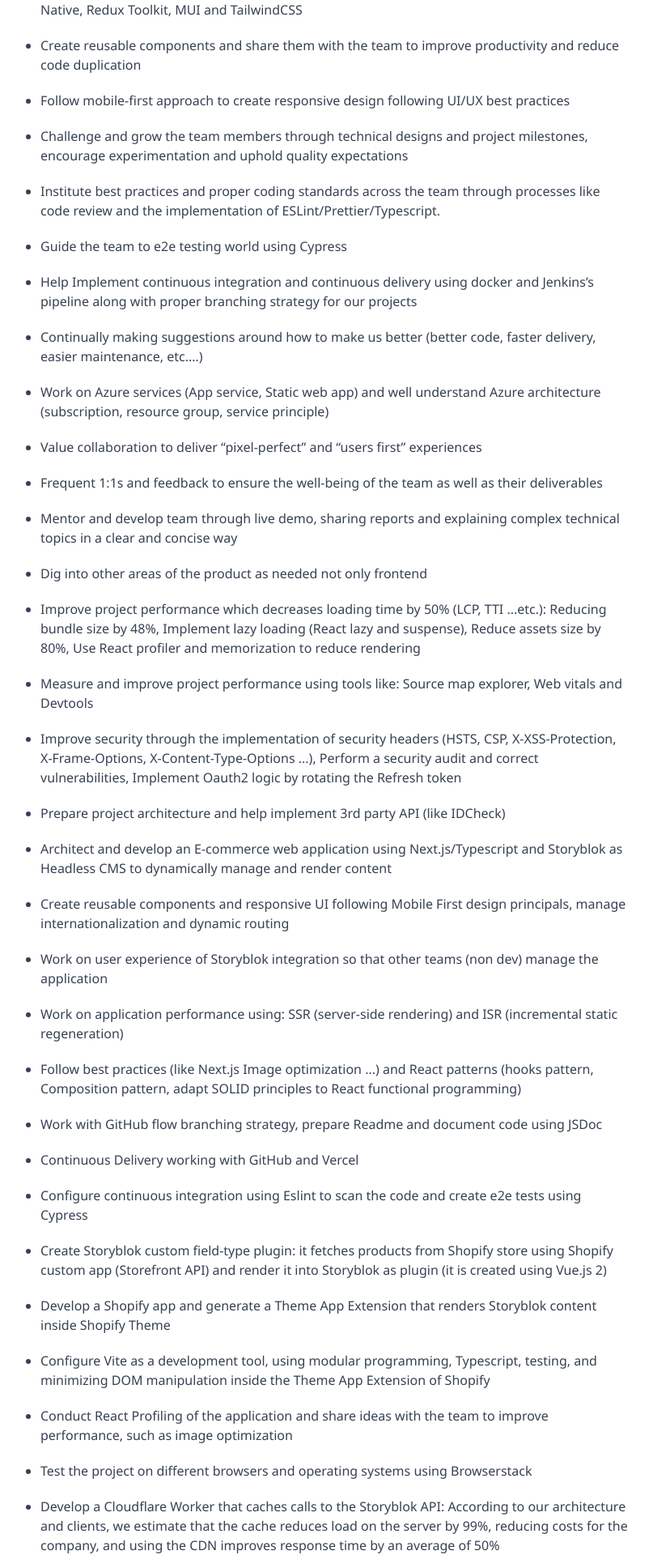
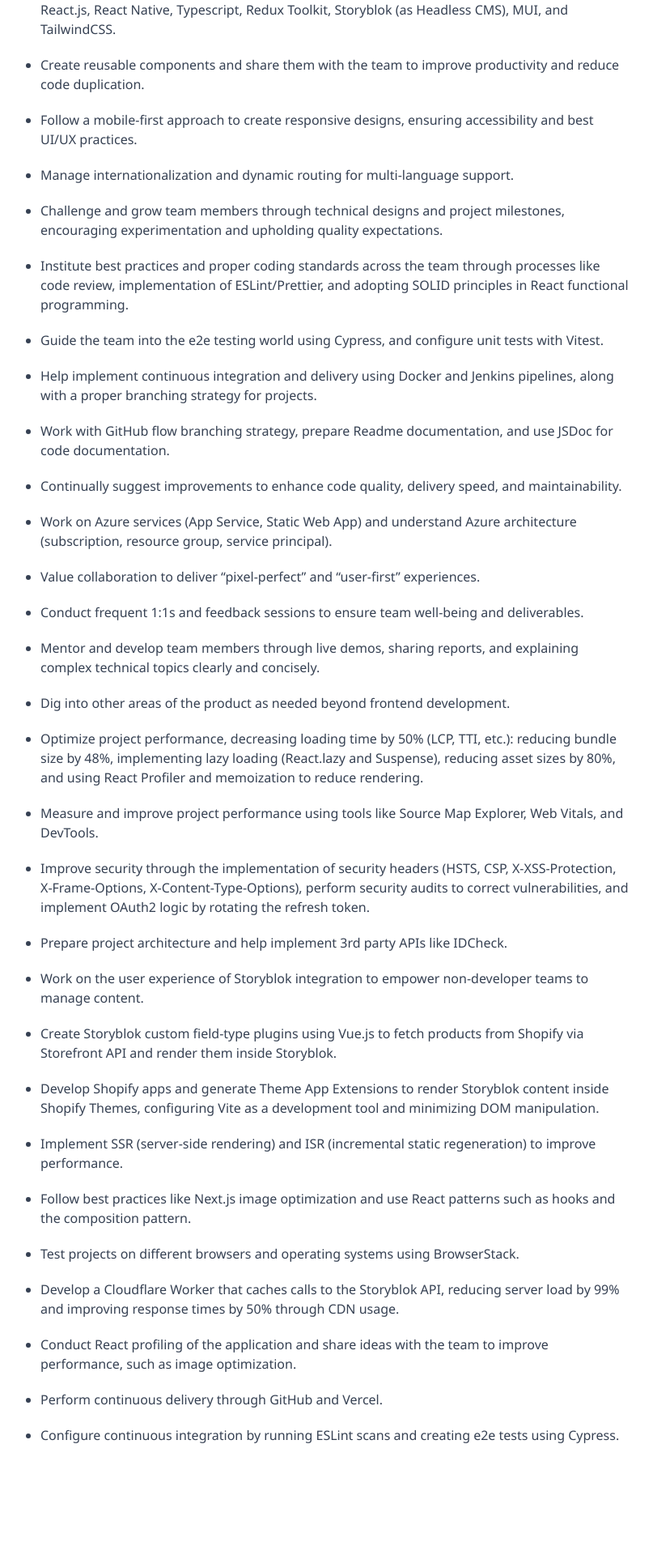
Before and after one commit to MalekSmida/minimalist-potfolio-template-nextjs, a Next.js app: page /experience/clevertech-france in a window 1280 px wide. Shown: the part 500-2420 px from the top of the page at 81% size, without its empty margins (226-1033 px from the left). Built offline with nearby package versions, Linux system fonts and the light colour scheme.

Commit message:
refactor: experience data

```diff
--- a/src/data/careerSectionData.ts
+++ b/src/data/careerSectionData.ts
@@ -24,10 +24,10 @@
         'Direct contact with the client and analysis of needs, mostly within 24 hours, depending on priority.',
         'Grow the team members through delegation, technical challenges, and encourage experimentation.',
         'Here are some challenges we went through as a team:',
-        '-> System maintenance and updates, including OS upgrades/migrations and version updates across Next.js, Node.js, Nginx, Angular, PostgreSQL, Java, Spring Boot, Tomcat, and Elasticsearch.',
-        '-> Enhanced performance and error handling by implementing database indexing, streamlining queries, adding early filtering, and reducing database calls—achieving a 98% improvement in response time and data size.',
-        '-> Implementation of advanced React memorization, which boosted application performance.',
-        '-> Study, impact study, refactor, and implementation of third-party APIs.',
+        '> System maintenance and updates, including OS upgrades/migrations and version updates across Next.js, Node.js, Nginx, Angular, PostgreSQL, Java, Spring Boot, Tomcat, and Elasticsearch.',
+        '> Enhanced performance and error handling by implementing database indexing, streamlining queries, adding early filtering, and reducing database calls—achieving a 98% improvement in response time and data size.',
+        '> Implementation of advanced React memorization, which boosted application performance.',
+        '> Study, impact study, refactor, and implementation of third-party APIs.',
         'Configure the server and help improve CI/CD pipelines using GitLab CI, Ansible playbook, Docker, Docker Compose, and Terraform.',
         'Improve existing processes and prepare docs such as installation manuals, local config of projects, management of DB, and management of VM.',
         'Implementation of version and branching strategy which allows us to manage multiple versions with ease.',
@@ -51,38 +51,35 @@
       summary:
         'Architected mobile/web applications and e-commerce solutions while improving performance by 50%, implementing security best practices and establishing team-wide development standards.',
       contributions: [
-        'Architect and develop a mobile/web application (Android, iOS) using React.js, Next.js, React Native, Redux Toolkit, MUI and TailwindCSS',
-        'Create reusable components and share them with the team to improve productivity and reduce code duplication',
-        'Follow mobile-first approach to create responsive design following UI/UX best practices',
-        'Challenge and grow the team members through technical designs and project milestones, encourage experimentation and uphold quality expectations',
-        'Institute best practices and proper coding standards across the team through processes like code review and the implementation of ESLint/Prettier/Typescript.',
-        'Guide the team to e2e testing world using Cypress',
-        'Help Implement continuous integration and continuous delivery using docker and Jenkins’s pipeline along with proper branching strategy for our projects',
-        'Continually making suggestions around how to make us better (better code, faster delivery, easier maintenance, etc.…)',
-        'Work on Azure services (App service, Static web app) and well understand Azure architecture (subscription, resource group, service principle)',
-        'Value collaboration to deliver “pixel-perfect” and “users first” experiences',
-        'Frequent 1:1s and feedback to ensure the well-being of the team as well as their deliverables',
-        'Mentor and develop team through live demo, sharing reports and explaining complex technical topics in a clear and concise way',
-        'Dig into other areas of the product as needed not only frontend',
-        'Improve project performance which decreases loading time by 50% (LCP, TTI ...etc.): Reducing bundle size by 48%, Implement lazy loading (React lazy and suspense), Reduce assets size by 80%, Use React profiler and memorization to reduce rendering',
-        'Measure and improve project performance using tools like: Source map explorer, Web vitals and Devtools',
-        'Improve security through the implementation of security headers (HSTS, CSP, X-XSS-Protection, X-Frame-Options, X-Content-Type-Options ...), Perform a security audit and correct vulnerabilities, Implement Oauth2 logic by rotating the Refresh token',
-        'Prepare project architecture and help implement 3rd party API (like IDCheck)',
-
-        'Architect and develop an E-commerce web application using Next.js/Typescript and Storyblok as Headless CMS to dynamically manage and render content',
-        'Create reusable components and responsive UI following Mobile First design principals, manage internationalization and dynamic routing',
-        'Work on user experience of Storyblok integration so that other teams (non dev) manage the application',
-        'Work on application performance using: SSR (server-side rendering) and ISR (incremental static regeneration)',
-        'Follow best practices (like Next.js Image optimization ...) and React patterns (hooks pattern, Composition pattern, adapt SOLID principles to React functional programming)',
-        'Work with GitHub flow branching strategy, prepare Readme and document code using JSDoc',
-        'Continuous Delivery working with GitHub and Vercel',
-        'Configure continuous integration using Eslint to scan the code and create e2e tests using Cypress',
-        'Create Storyblok custom field-type plugin: it fetches products from Shopify store using Shopify custom app (Storefront API) and render it into Storyblok as plugin (it is created using Vue.js 2)',
-        'Develop a Shopify app and generate a Theme App Extension that renders Storyblok content inside Shopify Theme',
-        'Configure Vite as a development tool, using modular programming, Typescript, testing, and minimizing DOM manipulation inside the Theme App Extension of Shopify',
-        'Conduct React Profiling of the application and share ideas with the team to improve performance, such as image optimization',
-        'Test the project on different browsers and operating systems using Browserstack',
-        'Develop a Cloudflare Worker that caches calls to the Storyblok API: According to our architecture and clients, we estimate that the cache reduces load on the server by 99%, reducing costs for the company, and using the CDN improves response time by an average of 50%',
+        'Architect and develop mobile, web, and e-commerce applications (Android, iOS) using Next.js, React.js, React Native, Typescript, Redux Toolkit, Storyblok (as Headless CMS), MUI, and TailwindCSS.',
+        'Create reusable components and share them with the team to improve productivity and reduce code duplication.',
+        'Follow a mobile-first approach to create responsive designs, ensuring accessibility and best UI/UX practices.',
+        'Manage internationalization and dynamic routing for multi-language support.',
+        'Challenge and grow team members through technical designs and project milestones, encouraging experimentation and upholding quality expectations.',
+        'Institute best practices and proper coding standards across the team through processes like code review, implementation of ESLint/Prettier, and adopting SOLID principles in React functional programming.',
+        'Guide the team into the e2e testing world using Cypress, and configure unit tests with Vitest.',
+        'Help implement continuous integration and delivery using Docker and Jenkins pipelines, along with a proper branching strategy for projects.',
+        'Work with GitHub flow branching strategy, prepare Readme documentation, and use JSDoc for code documentation.',
+        'Continually suggest improvements to enhance code quality, delivery speed, and maintainability.',
+        'Work on Azure services (App Service, Static Web App) and understand Azure architecture (subscription, resource group, service principal).',
+        'Value collaboration to deliver “pixel-perfect” and “user-first” experiences.',
+        'Conduct frequent 1:1s and feedback sessions to ensure team well-being and deliverables.',
+        'Mentor and develop team members through live demos, sharing reports, and explaining complex technical topics clearly and concisely.',
+        'Dig into other areas of the product as needed beyond frontend development.',
+        'Optimize project performance, decreasing loading time by 50% (LCP, TTI, etc.): reducing bundle size by 48%, implementing lazy loading (React.lazy and Suspense), reducing asset sizes by 80%, and using React Profiler and memoization to reduce rendering.',
+        'Measure and improve project performance using tools like Source Map Explorer, Web Vitals, and DevTools.',
+        'Improve security through the implementation of security headers (HSTS, CSP, X-XSS-Protection, X-Frame-Options, X-Content-Type-Options), perform security audits to correct vulnerabilities, and implement OAuth2 logic by rotating the refresh token.',
+        'Prepare project architecture and help implement 3rd party APIs like IDCheck.',
+        'Work on the user experience of Storyblok integration to empower non-developer teams to manage content.',
+        'Create Storyblok custom field-type plugins using Vue.js to fetch products from Shopify via Storefront API and render them inside Storyblok.',
+        'Develop Shopify apps and generate Theme App Extensions to render Storyblok content inside Shopify Themes, configuring Vite as a development tool and minimizing DOM manipulation.',
+        'Implement SSR (server-side rendering) and ISR (incremental static regeneration) to improve performance.',
+        'Follow best practices like Next.js image optimization and use React patterns such as hooks and the composition pattern.',
+        'Test projects on different browsers and operating systems using BrowserStack.',
+        'Develop a Cloudflare Worker that caches calls to the Storyblok API, reducing server load by 99% and improving response times by 50% through CDN usage.',
+        'Conduct React profiling of the application and share ideas with the team to improve performance, such as image optimization.',
+        'Perform continuous delivery through GitHub and Vercel.',
+        'Configure continuous integration by running ESLint scans and creating e2e tests using Cypress.',
       ],
     },
     {
```
